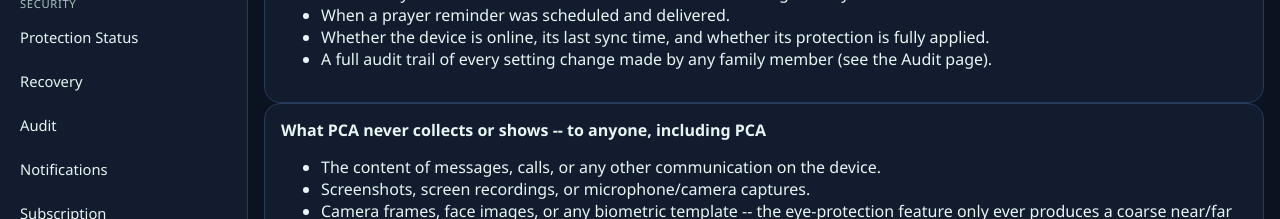
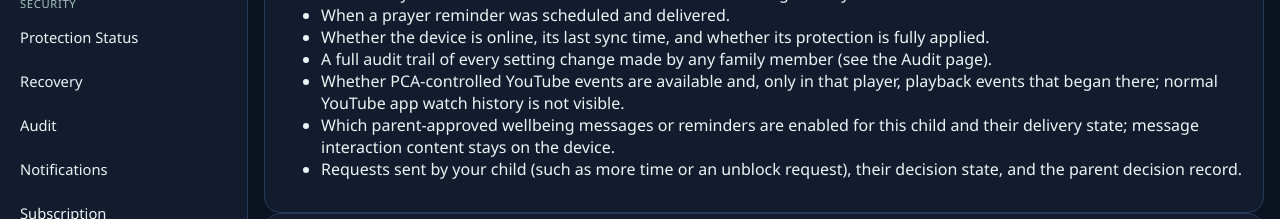
Before and after one commit to mosa-ali/PCA, a React (Vite) app in the folder parent-web/: page /privacy/transparency in a window 1280 px wide. Shown: the part 581-800 px from the top of the page. Built offline with nearby package versions, Linux system fonts and the light colour scheme; no server answers.

Commit message:
feat(r3): localize privacy and recovery disclosures

```diff
--- a/parent-web/src/i18n/locales/ar.json
+++ b/parent-web/src/i18n/locales/ar.json
@@ -695,7 +695,10 @@
       "eyeProtection": "وقت عرض تذكير راحة العين -- أبداً صورة كاميرا أو أي قياس حيوي.",
       "prayerReminders": "وقت جدولة تذكير الصلاة وتسليمه.",
       "deviceStatus": "ما إذا كان الجهاز متصلاً، ووقت آخر مزامنة، وما إذا كانت الحماية مطبقة بالكامل.",
-      "policyChanges": "سجل تدقيق كامل لكل تغيير في الإعدادات أجراه أي فرد من العائلة (انظر صفحة سجل التدقيق)."
+      "policyChanges": "سجل تدقيق كامل لكل تغيير في الإعدادات أجراه أي فرد من العائلة (انظر صفحة سجل التدقيق).",
+      "youtube": "ما إذا كانت أحداث يوتيوب التي يتحكم فيها PCA متاحة، وأحداث التشغيل التي بدأت داخل ذلك المشغّل فقط؛ ولا يظهر سجل مشاهدة تطبيق يوتيوب العادي.",
+      "wellbeing": "رسائل أو تذكيرات العافية التي وافق عليها الوالد والمفعّلة لهذا الطفل وحالة تسليمها؛ يبقى محتوى التفاعل مع الرسالة على الجهاز.",
+      "childRequests": "الطلبات التي يرسلها طفلك (مثل طلب وقت إضافي أو إلغاء حظر)، وحالة القرار، وسجل قرار الوالد."
     },
     "notVisibleTitle": "ما لا تجمعه أو تعرضه PCA أبداً -- لأي أحد، بما في ذلك PCA نفسها",
     "notVisible": {
@@ -711,7 +714,11 @@
   },
   "recovery": {
     "description": "لا تُعرض مواد الاسترداد (سر الاسترداد) أبداً بواسطة بنية PCA التحتية ولا تُعرض هنا أبداً بشكل مقروء. تتيح هذه الشاشة للمالك فقط بدء معاملة استرداد موثقة.",
-    "startTransaction": "بدء معاملة الاسترداد (نموذج تطوير)"
+    "startTransaction": "بدء معاملة الاسترداد (نموذج تطوير)",
+    "secretDisclosureTitle": "قبل إنشاء سر الاسترداد",
+    "secretDisclosureBody": "لا تستلم بنية PCA التحتية هذا السر ولا تخزنه أبداً. احتفظ به دون اتصال وبمتناول مالك العائلة.",
+    "secretDisclosureWarning": "إذا فقدت سر الاسترداد وجميع أجهزة الوالدين النشطة، يصبح استرداد العائلة مستحيلاً نهائياً. لا يستطيع دعم PCA استعادته؛ ابدأ تسجيل عائلة جديدة بدلاً من ذلك.",
+    "secretDisclosureAcknowledgement": "أفهم أن فقدان مساري الاسترداد معاً يمنع الاسترداد نهائياً."
   },
   "auth": {
     "registerTitle": "أنشئ حساب PCA الخاص بك",
--- a/parent-web/src/i18n/locales/en.json
+++ b/parent-web/src/i18n/locales/en.json
@@ -695,7 +695,10 @@
       "eyeProtection": "When an eye-rest reminder was shown -- never a camera image or any biometric measurement.",
       "prayerReminders": "When a prayer reminder was scheduled and delivered.",
       "deviceStatus": "Whether the device is online, its last sync time, and whether its protection is fully applied.",
-      "policyChanges": "A full audit trail of every setting change made by any family member (see the Audit page)."
+      "policyChanges": "A full audit trail of every setting change made by any family member (see the Audit page).",
+      "youtube": "Whether PCA-controlled YouTube events are available and, only in that player, playback events that began there; normal YouTube app watch history is not visible.",
+      "wellbeing": "Which parent-approved wellbeing messages or reminders are enabled for this child and their delivery state; message interaction content stays on the device.",
+      "childRequests": "Requests sent by your child (such as more time or an unblock request), their decision state, and the parent decision record."
     },
     "notVisibleTitle": "What PCA never collects or shows -- to anyone, including PCA",
     "notVisible": {
@@ -711,7 +714,11 @@
   },
   "recovery": {
     "description": "Recovery material (the Recovery Secret) is never displayed by PCA infrastructure and is never shown here in readable form. This screen only lets the Owner start an authenticated recovery transaction.",
-    "startTransaction": "Start recovery transaction (dev stub)"
+    "startTransaction": "Start recovery transaction (dev stub)",
+    "secretDisclosureTitle": "Before you create your Recovery Secret",
+    "secretDisclosureBody": "PCA infrastructure never receives or stores this secret. Keep it offline and available to the family owner.",
+    "secretDisclosureWarning": "If you lose the Recovery Secret and all active parent devices, family recovery is permanently impossible. PCA support cannot recover it; start a new family enrollment instead.",
+    "secretDisclosureAcknowledgement": "I understand that losing both recovery paths permanently prevents recovery."
   },
   "auth": {
     "registerTitle": "Create your PCA account",
--- a/parent-web/src/pages/privacy/Transparency.tsx
+++ b/parent-web/src/pages/privacy/Transparency.tsx
@@ -9,7 +9,20 @@
 // is also where any third-party SDK's specific data access is disclosed.
 import { useTranslation } from 'react-i18next';
 
-const VISIBLE_KEYS = ['appUsage', 'webBrowsing', 'contentBlocks', 'location', 'screenTime', 'eyeProtection', 'prayerReminders', 'deviceStatus', 'policyChanges'] as const;
+const VISIBLE_KEYS = [
+  'appUsage',
+  'webBrowsing',
+  'contentBlocks',
+  'location',
+  'screenTime',
+  'eyeProtection',
+  'prayerReminders',
+  'deviceStatus',
+  'policyChanges',
+  'youtube',
+  'wellbeing',
+  'childRequests',
+] as const;
 const NOT_VISIBLE_KEYS = ['messages', 'screenshots', 'biometrics', 'preciseWithoutConsent', 'fullBrowsing', 'thirdParty'] as const;
 
 export default function Transparency() {
--- a/parent-web/src/pages/security/Recovery.tsx
+++ b/parent-web/src/pages/security/Recovery.tsx
@@ -1,16 +1,21 @@
 import { useTranslation } from 'react-i18next';
+import { useState } from 'react';
 import { PermissionGate } from '../../rbac/PermissionGate';
 import { RecoverySecretLossDisclosure } from './RecoverySecretDisclosure';
 
 export default function Recovery() {
   const { t } = useTranslation();
+  const [lossDisclosureAcknowledged, setLossDisclosureAcknowledged] = useState(false);
   return (
     <section aria-labelledby="recovery-title">
       <h1 id="recovery-title">{t('nav.recovery')}</h1>
       <p>{t('recovery.description')}</p>
-      <RecoverySecretLossDisclosure />
+      <RecoverySecretLossDisclosure
+        acknowledged={lossDisclosureAcknowledged}
+        onAcknowledgedChange={(event) => setLossDisclosureAcknowledged(event.target.checked)}
+      />
       <PermissionGate action="REVEAL_RECOVERY_MATERIAL" showDisabledFallback>
-        <button type="button" className="btn btn-primary">
+        <button type="button" className="btn btn-primary" disabled={!lossDisclosureAcknowledged}>
           {t('recovery.startTransaction')}
         </button>
       </PermissionGate>
--- a/parent-web/src/pages/security/RecoverySecretDisclosure.tsx
+++ b/parent-web/src/pages/security/RecoverySecretDisclosure.tsx
@@ -1,18 +1,28 @@
+import type { ChangeEvent } from 'react';
+import { useTranslation } from 'react-i18next';
+
 /**
  * PCA-FR-144: this is deliberately a local display component. It does not
  * fetch, render, or accept the Recovery Secret. The warning is shown on the
  * reachable Recovery page before the Owner can begin an authenticated flow.
  */
-export function RecoverySecretLossDisclosure() {
+export function RecoverySecretLossDisclosure({
+  acknowledged,
+  onAcknowledgedChange,
+}: {
+  acknowledged: boolean;
+  onAcknowledgedChange: (event: ChangeEvent<HTMLInputElement>) => void;
+}) {
+  const { t } = useTranslation();
   return (
     <aside className="card" aria-labelledby="recovery-secret-loss-title">
-      <h2 id="recovery-secret-loss-title">Before you create your Recovery Secret</h2>
-      <p>
-        PCA infrastructure never receives or stores this secret. Keep it offline and available to the family owner.
-      </p>
-      <p>
-        If you lose the Recovery Secret and all active parent devices, family recovery is permanently impossible. PCA support cannot recover it; start a new family enrollment instead.
-      </p>
+      <h2 id="recovery-secret-loss-title">{t('recovery.secretDisclosureTitle')}</h2>
+      <p>{t('recovery.secretDisclosureBody')}</p>
+      <p>{t('recovery.secretDisclosureWarning')}</p>
+      <label className="checkbox-row">
+        <input type="checkbox" checked={acknowledged} onChange={onAcknowledgedChange} />
+        {t('recovery.secretDisclosureAcknowledgement')}
+      </label>
     </aside>
   );
 }
```
Also changed, not shown: 2 other files (tests, documents, lock files or other folders).
